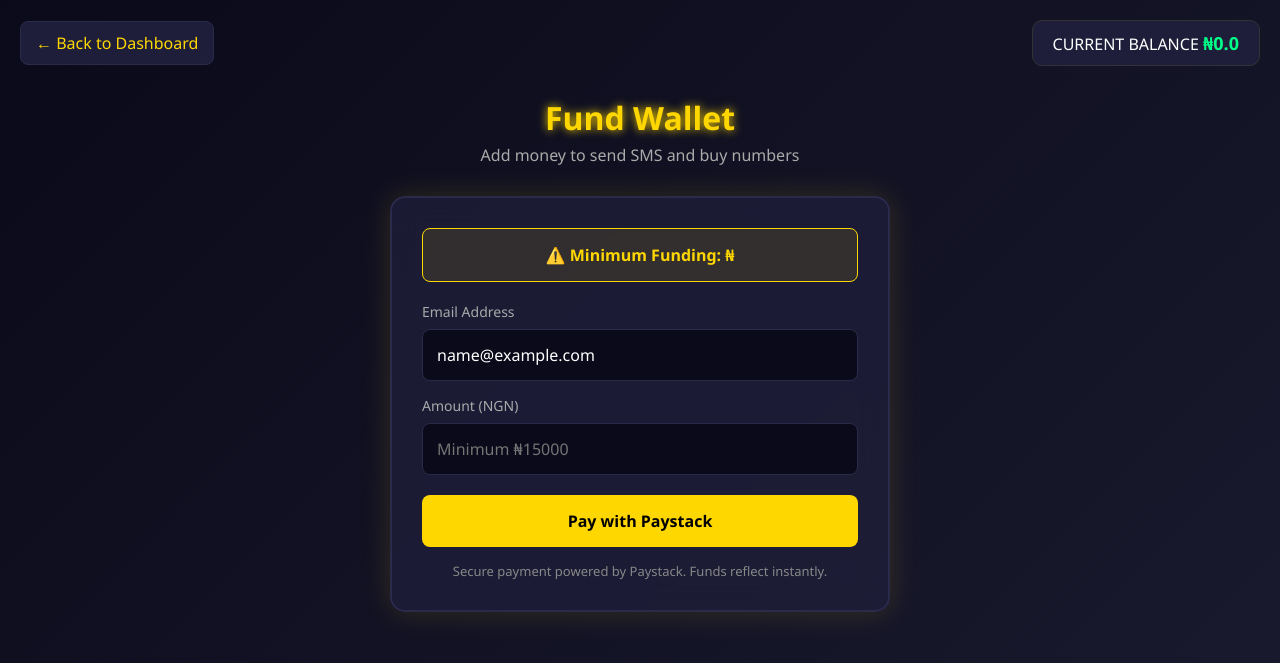
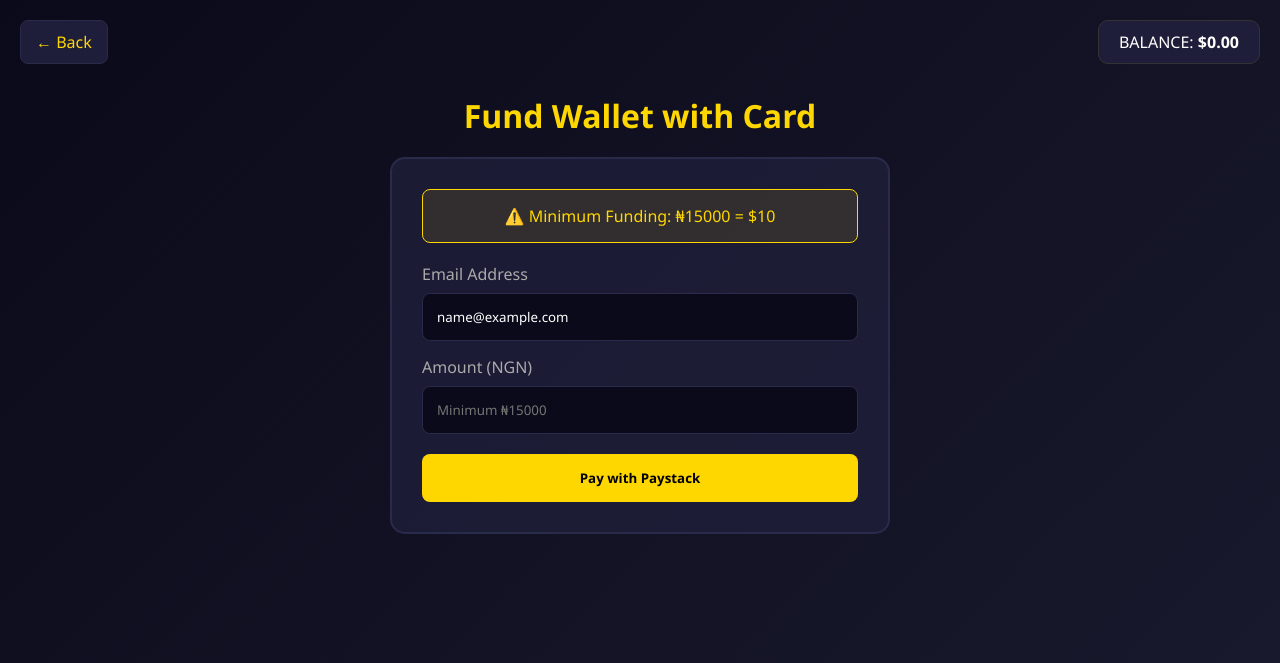
Before and after one commit to ajewoletemi/Kojo-sms-app, a Flask app: page /fund_wallet in a window 1280 px wide. Shown: the top 663 px of the page. Run offline with Flask 3, Linux system fonts and the light colour scheme; the visitor is signed in with stand-in values (Sample User, id 1); data comes from the database, SQL or seed files in the repository.

Commit message:
Update fund_wallet.html

```diff
--- a/templates/fund_wallet.html
+++ b/templates/fund_wallet.html
@@ -1,49 +1,10 @@
 <!DOCTYPE html><html><head><title>Fund Wallet - KOJO</title>
 <meta name="viewport" content="width=device-width, initial-scale=1">
-<style>
-*{margin:0; padding:0; box-sizing:border-box; font-family:'Segoe UI',Arial;}
-body{background:linear-gradient(135deg, #0a0a1a, #1a1a2e); color:#fff; min-height:100vh; padding:20px;}
-.topbar{display:flex; justify-content:space-between; align-items:center; margin-bottom:30px;}
-.back{background:#1e1e3a; color:#FFD700; border:1px solid #2a2a4a; padding:10px 15px; border-radius:8px; text-decoration:none;}
-.back:hover{background:#2a2a4a;}
-.balance-box{background:#1e1e3a; padding:10px 20px; border-radius:10px; border:1px solid #333;}
-.balance-box b{color:#00FF88; font-size:18px;}
-h1{color:#FFD700; text-align:center; margin-bottom:5px; text-shadow:0 0 10px #FFD700;}
-.subtitle{text-align:center; color:#aaa; margin-bottom:30px;}
-.card{background:rgba(30,30,58,0.8); backdrop-filter:blur(15px); padding:30px; border-radius:15px; border:2px solid #2a2a4a; max-width:500px; margin:0 auto; box-shadow:0 0 30px rgba(255,215,0,0.15);}
-.alert{background:rgba(255,215,0,0.1); border:1px solid #FFD700; padding:15px; border-radius:8px; margin-bottom:20px; color:#FFD700; text-align:center; font-weight:bold;}
-label{display:block; color:#aaa; margin:15px 0 8px; font-size:14px;}
-input{width:100%; padding:14px; background:#0a0a1a; border:1px solid #2a2a4a; color:#fff; border-radius:8px; font-size:16px;}
-input:focus{outline:none; border-color:#FFD700; box-shadow:0 0 10px #FFD700;}
-.btn{width:100%; background:#FFD700; color:#000; padding:15px; border:none; border-radius:8px; font-weight:bold; cursor:pointer; margin-top:20px; font-size:16px; transition:0.3s;}
-.btn:hover{box-shadow:0 0 20px #FFD700; transform:scale(1.02);}
-.note{color:#888; font-size:13px; margin-top:15px; text-align:center;}
-.flash{color:#00FF88; text-align:center; margin-bottom:15px;}
-</style></head><body>
-
-<div class="topbar">
-<a href="/dashboard" class="back">← Back to Dashboard</a>
-<div class="balance-box"><span>CURRENT BALANCE</span> <b>₦{{ balance }}</b></div>
-</div>
-
-<h1>Fund Wallet</h1>
-<p class="subtitle">Add money to send SMS and buy numbers</p>
-
-<div class="card">
-<div class="alert">⚠️ Minimum Funding: ₦{{ min_fund }}</div>
-
-{% with messages = get_flashed_messages() %}{% for message in messages %}<p class="flash">{{ message }}</p>{% endfor %}{% endwith %}
-
+<style>*{margin:0; padding:0; box-sizing:border-box; font-family:'Segoe UI',Arial;}body{background:linear-gradient(135deg, #0a0a1a, #1a1a2e); color:#fff; min-height:100vh; padding:20px;}.topbar{display:flex; justify-content:space-between; align-items:center; margin-bottom:30px;}.back{background:#1e1e3a; color:#FFD700; border:1px solid #2a2a4a; padding:10px 15px; border-radius:8px; text-decoration:none;}.balance-box{background:#1e1e3a; padding:10px 20px; border-radius:10px; border:1px solid #333;}h1{color:#FFD700; text-align:center;}.card{background:rgba(30,30,58,0.8); padding:30px; border-radius:15px; border:2px solid #2a2a4a; max-width:500px; margin:20px auto;}label{display:block; color:#aaa; margin:15px 0 8px;}input{width:100%; padding:14px; background:#0a0a1a; border:1px solid #2a2a4a; color:#fff; border-radius:8px;}.btn{width:100%; background:#FFD700; color:#000; padding:15px; border:none; border-radius:8px; font-weight:bold; margin-top:20px;}.alert{background:rgba(255,215,0,0.1); border:1px solid #FFD700; padding:15px; border-radius:8px; margin-bottom:20px; color:#FFD700; text-align:center;}</style></head><body>
+<div class="topbar"><a href="/dashboard" class="back">← Back</a><div class="balance-box">BALANCE: <b>${{ "%.2f"|format(balance) }}</b></div></div>
+<h1>Fund Wallet with Card</h1>
+<div class="card"><div class="alert">⚠️ Minimum Funding: ₦{{ min_ngn }} = $10</div>
 <form action="/pay" method="POST">
-<label>Email Address</label>
-<input type="email" name="email" placeholder="Enter your email" value="{{ session.email if session.email else '' }}" required>
-
-<label>Amount (NGN)</label>
-<input type="number" name="amount" placeholder="Minimum ₦15000" min="15000" required>
-
-<button class="btn">Pay with Paystack</button>
-</form>
-<p class="note">Secure payment powered by Paystack. Funds reflect instantly.</p>
-</div>
-
-</body></html>
+<label>Email Address</label><input type="email" name="email" value="{{ session.email }}" required>
+<label>Amount (NGN)</label><input type="number" name="amount" placeholder="Minimum ₦{{ min_ngn }}" min="{{ min_ngn }}" required>
+<button class="btn">Pay with Paystack</button></form></div></body></html>
```
